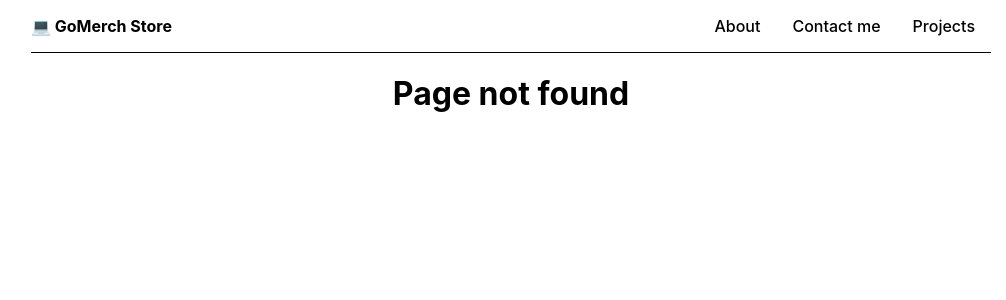
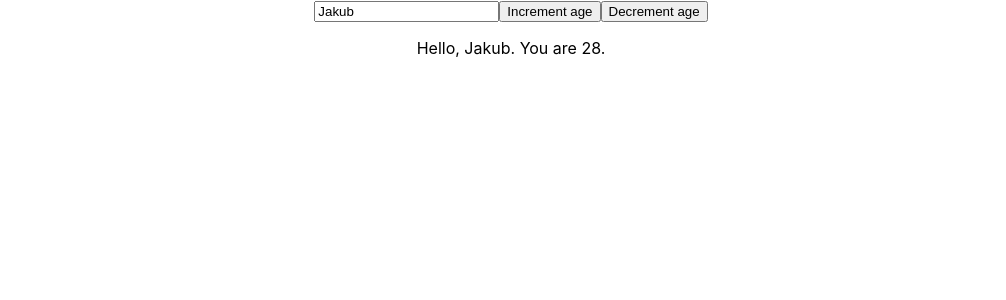
Before and after one commit to szczepaj/react-learning-sessions, a React (Create React App) app: page / in a window 1280 px wide. Before the commit this address had no page. Shown: the top 300 px of the page, without its empty margins (129-1135 px from the left). Built offline with nearby package versions, Linux system fonts and the light colour scheme.

Commit message:
reducer hook implementation

```diff
--- a/src/App.js
+++ b/src/App.js
@@ -1,6 +1,7 @@
 import React, {Component, useState} from 'react'
 import './App.css';
 import {Starter} from "./components/lesson9/routeProject/Starter";
+import {Form} from "./components/lesson9/reducer/Form";
 
 
 const App = () => {
@@ -8,7 +9,7 @@ const App = () => {
       return (
 
             <div className="App">
-                <Starter/>
+               <Form/>
             </div>
       );
 }
--- /dev/null
+++ b/src/components/lesson9/reducer/Form.js
@@ -0,0 +1,42 @@
+import React, {useReducer, useState} from 'react'
+import {formReducer} from "./formReducer";
+
+const initialState = {
+    name: 'Jakub',
+    age: 28
+}
+
+
+export const Form = () => {
+    const [state, dispatch] = useReducer(formReducer, initialState)
+
+
+    const handleIncrementClick = () => dispatch({
+            type: 'increment_age'
+        })
+
+    const handleDecrementClick = () => dispatch({
+            type: 'decrement_age'
+        })
+
+    const handleInputChange = (e) => dispatch({
+            type: 'name_change',
+            name: e.target.value
+        })
+
+    return (
+        <>
+            <input
+                value={state.name}
+                onChange={handleInputChange}
+            />
+            <button onClick={handleIncrementClick}>
+                Increment age
+            </button>
+            <button onClick={handleDecrementClick}>
+                Decrement age
+            </button>
+            <p>Hello, {state.name}. You are {state.age}.</p>
+        </>
+    );
+}
--- /dev/null
+++ b/src/components/lesson9/reducer/formReducer.js
@@ -0,0 +1,23 @@
+
+export const formReducer = (state, action) => {
+    switch(action.type) {
+        case 'increment_age':
+            return {
+                ...state,
+                age: state.age + 1
+            }
+        case 'decrement_age':
+            return {
+                ...state,
+                age: state.age - 1
+            }
+        case 'name_change':
+            return {
+                ...state,
+                name: action.name
+            }
+    }
+
+
+    return state
+}
```
Also changed, not shown: src/components/lesson9/reducer/formActions.js (added).
